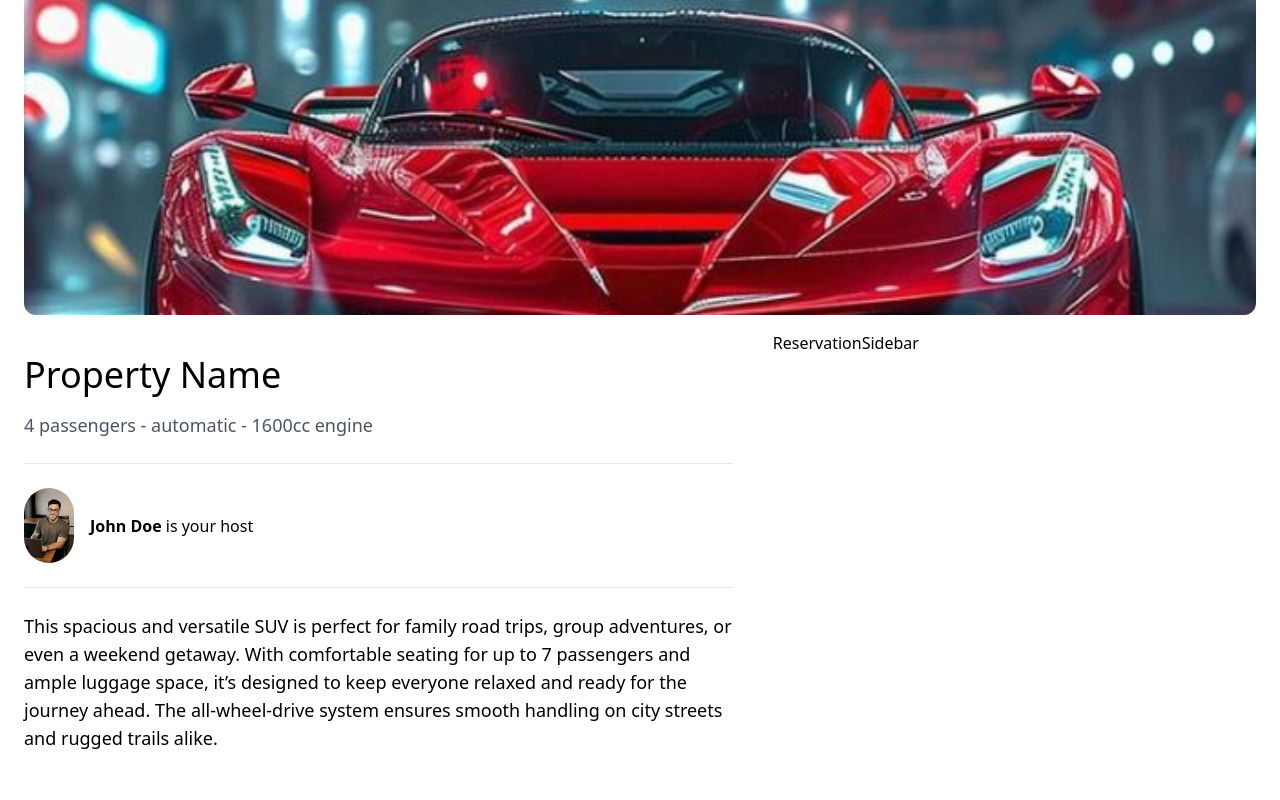
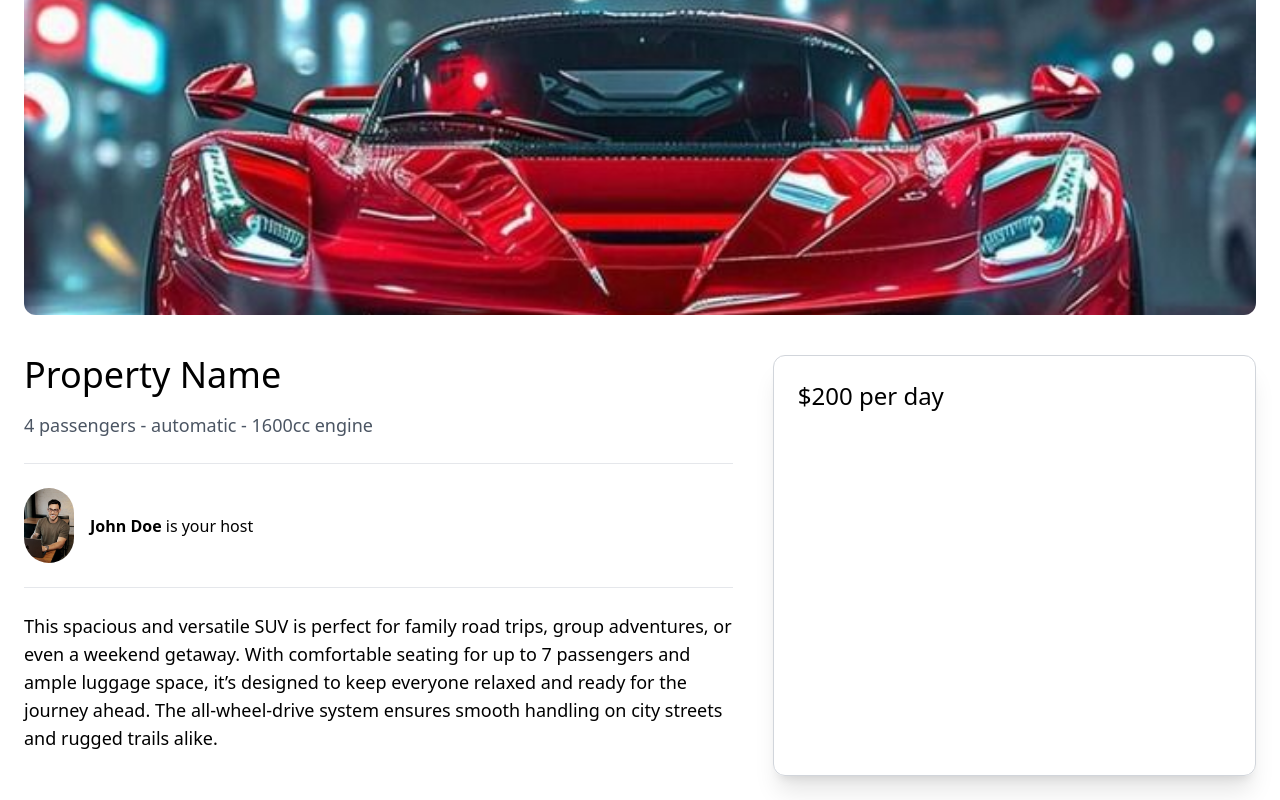
Before and after one commit to BabaMboga/NomadWheels, a Next.js app in the folder djangowheels/: page /properties/1 in a window 1280 px wide. Shown: the part 325-1125 px from the top of the page. Before the commit the page ends 1101 px from the top, so only its background shows below. Built offline with nearby package versions, Linux system fonts and the light colour scheme.

Commit message:
made aesthetic changes to propertylistitem

```diff
--- a/djangowheels/app/components/properties/PropertyListItem.tsx
+++ b/djangowheels/app/components/properties/PropertyListItem.tsx
@@ -20,7 +20,7 @@
 
         <div className='mt-2'>
             <p className="text-sm text-gray-500">
-                <strong>$200</strong> per night
+                <strong>$200</strong> per day
             </p>
         </div>
     </div>
--- a/djangowheels/app/components/properties/ReservationSidebar.tsx
+++ b/djangowheels/app/components/properties/ReservationSidebar.tsx
@@ -2,7 +2,9 @@
 
 const ReservationSidebar = () => {
   return (
-    <div>ReservationSidebar</div>
+    <aside className="mt-6 p-6 col-span-2 rounded-xl border border-gray-300 shadow-xl">
+        <h2 className="mb-5 text-2xl"> $200 per day</h2>
+    </aside>
   )
 }
 
--- a/djangowheels/app/properties/[id]/page.tsx
+++ b/djangowheels/app/properties/[id]/page.tsx
@@ -4,8 +4,8 @@
 
 const PropertyDetailPage = () => {
   return (
-    <main className="max-w-[1500px] mx-auto px-6">
-      <div className="w-full h-[64vh] overflow-hidden rounded-xl relative">
+    <main className="max-w-[1500px] mx-auto px-6 pb-6">
+      <div className="w-full h-[64vh] mb-4 overflow-hidden rounded-xl relative">
         <Image
           src="/properties/property-image-two.jpeg"
           alt="property image"
@@ -14,7 +14,7 @@
         />
       </div>
 
-      <div className="mt-4 grid grid-cols-1 md:grid-cols-5 gap-4">
+      <div className="grid grid-cols-1 md:grid-cols-5 gap-4">
         <div className="py-6 pr-6 col-span-3">
           <h1 className="mb-4 text-4xl">Property Name</h1>
 
```
